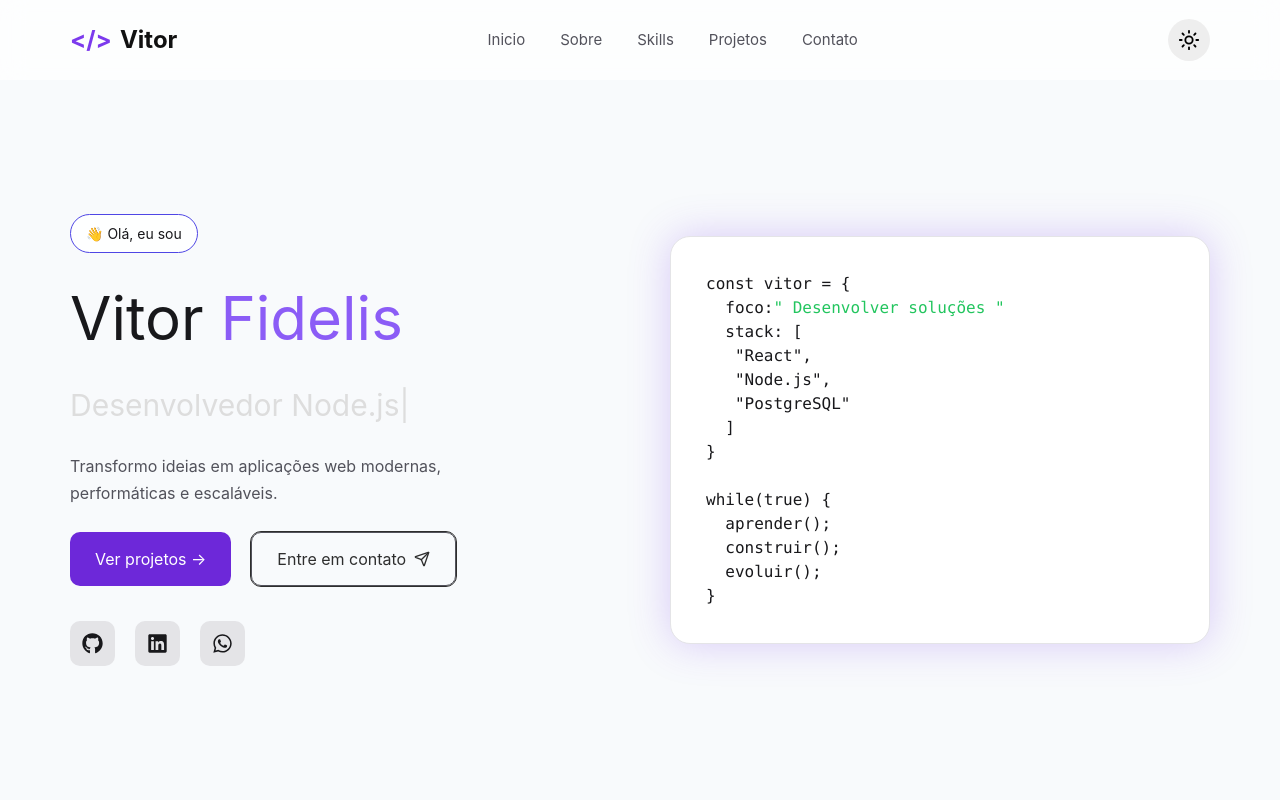
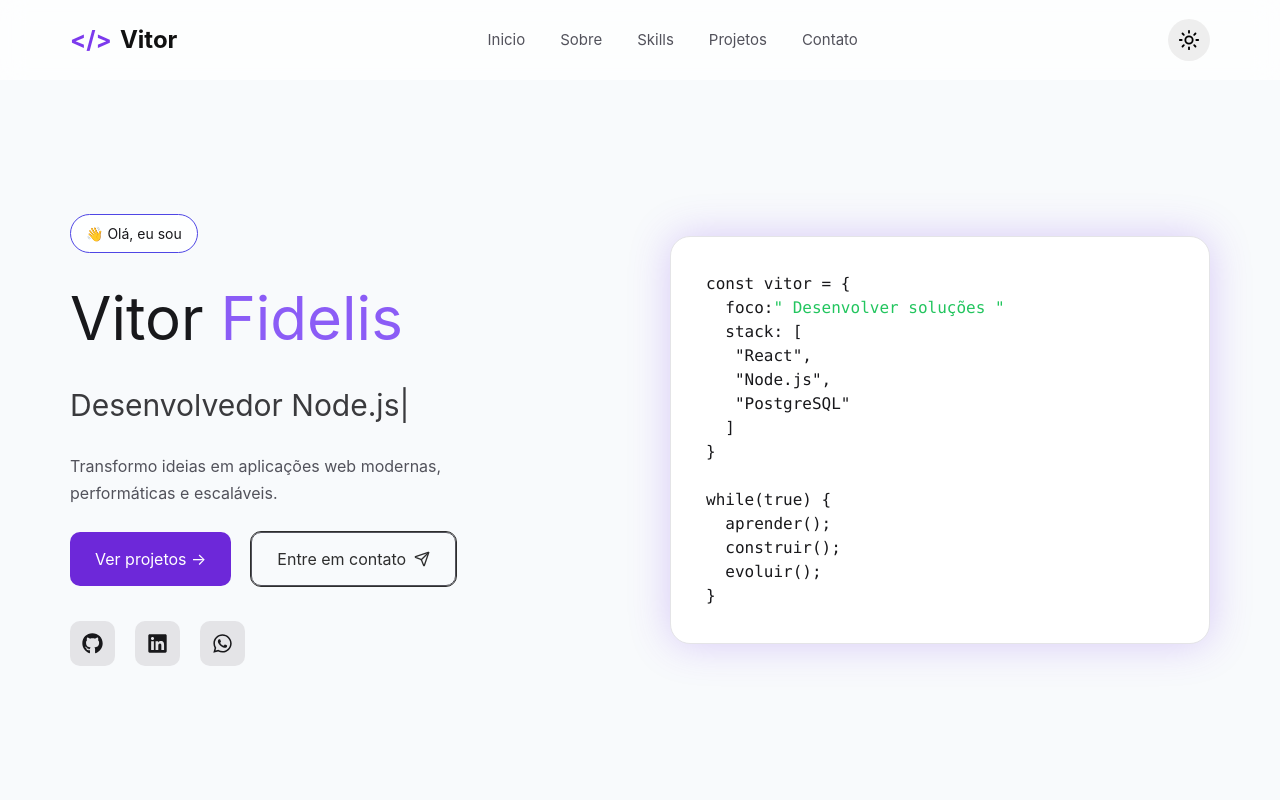
Before and after one commit to vitorx091/Portfolio, a React (Vite) app: page / in a window 1280 px wide. Shown: the top 800 px of the page. Built offline with nearby package versions, Linux system fonts and the light colour scheme.

Commit message:
ajuste de colors no portfolio

```diff
--- a/src/components/Hero/Hero.css
+++ b/src/components/Hero/Hero.css
@@ -72,7 +72,12 @@ align-items:center;
 }
 
 
-
+.typewriter span{
+    color:#3a3a3d
+}
+.dark .typewriter span{
+    color:#d6d6da
+}
 
 
 .hello{
--- a/src/components/Hero/Hero.jsx
+++ b/src/components/Hero/Hero.jsx
@@ -68,7 +68,7 @@ duration:.8
 
 
 
-<h2>
+<h2 className="typewriter">
 
 
 <TypeAnimation
```
